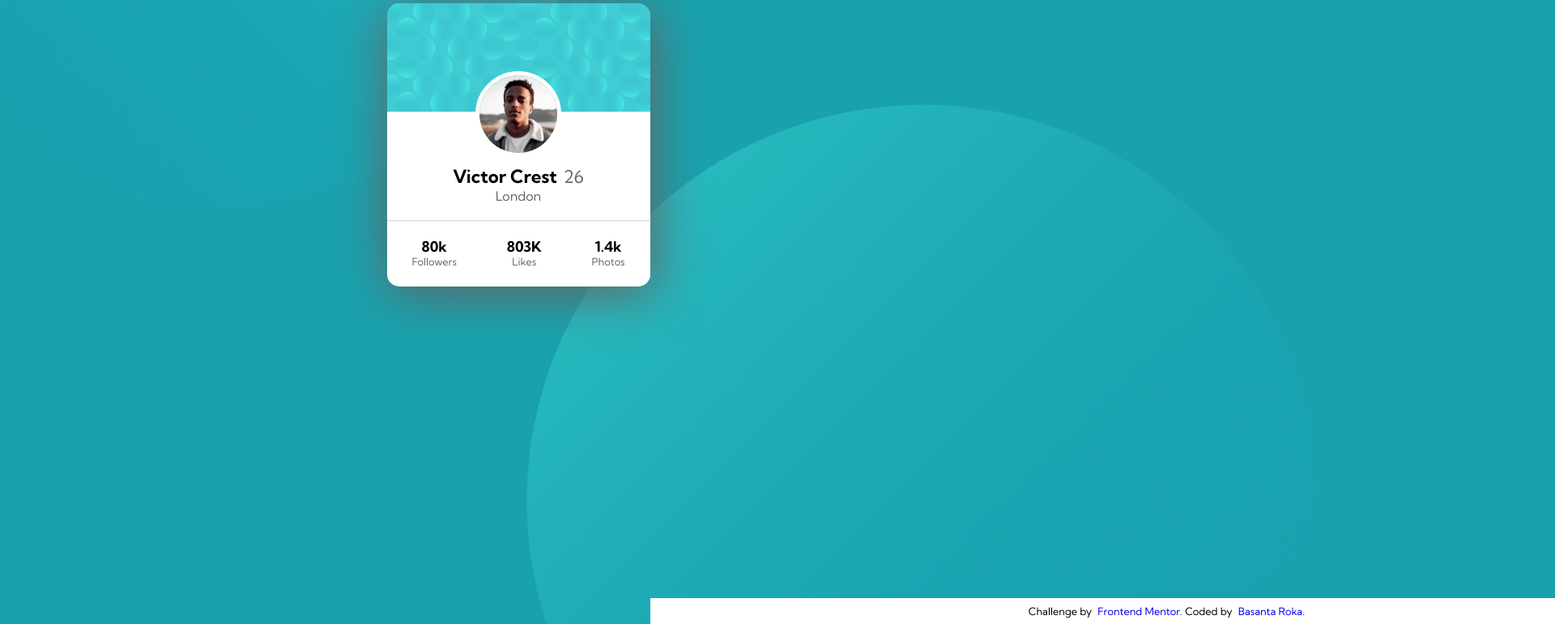
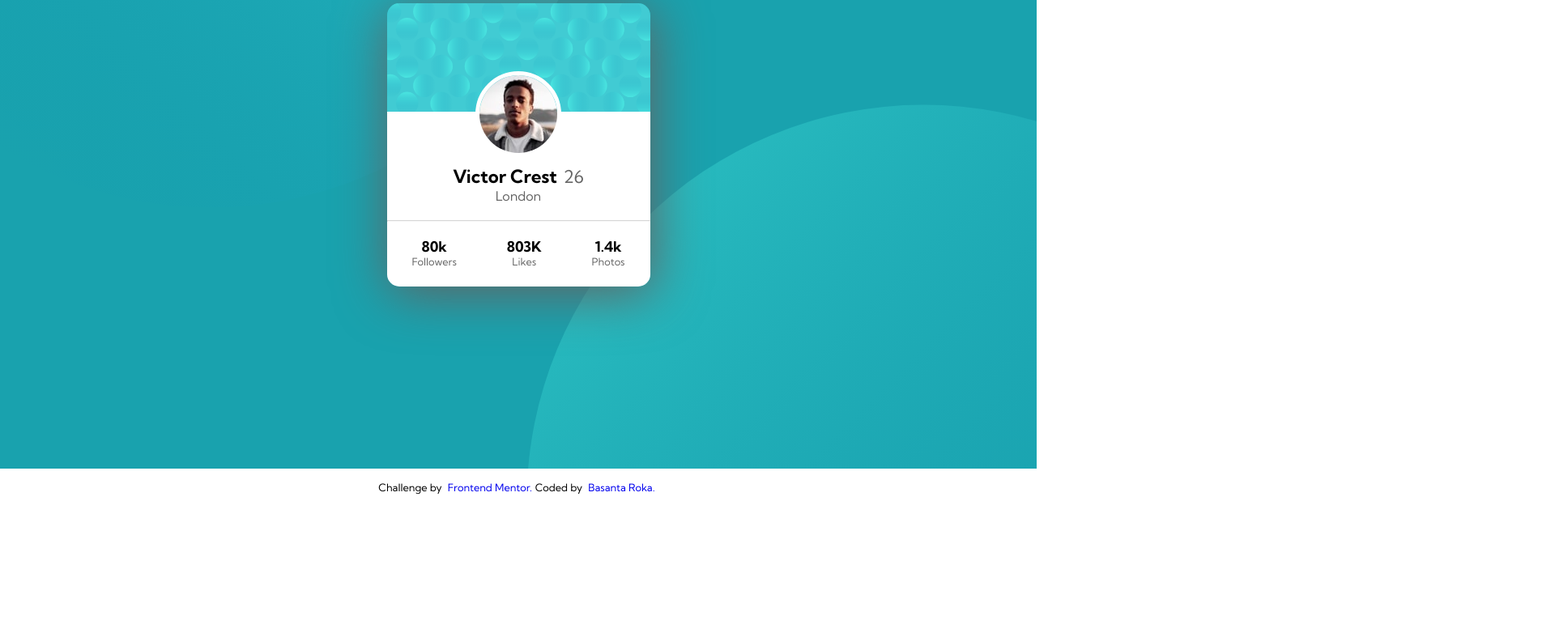
Before and after one commit to Basanta-Roka/Profile-card-component, a plain HTML site: page index.html in a window 1280 px wide. Shown: the part 221-992 px from the top of the page at 81% size, 1920 px wide, since content can reach past the window. After the commit the page ends 845 px from the top, so only its background shows below. Drawn offline with Linux system fonts and the light colour scheme.

Commit message:
Update style.css

```diff
--- a/style.css
+++ b/style.css
@@ -13,14 +13,8 @@
     box-sizing: border-box;
 }
 
-html {
-    display: flex;
-    flex-direction: column;
-}
-
-body {
+body .body {
     font-family: 'Kumbh Sans', sans-serif;
-    height: 100vh;
     display: flex;
     justify-content: center;
     align-items: center;
@@ -30,6 +24,7 @@ body {
     background-repeat: no-repeat;
     background-attachment: fixed;
     width: 100%;
+    min-height: 100vh;
 
 }
 
@@ -135,26 +130,34 @@ h2 {
     opacity: 0.6;
 }
 
-#creditText {
+footer {
+    font-family: 'Kumbh Sans', sans-serif;
+    width: 100%;
+    background-color: #ffffff;
+    height: 45px;
     display: flex;
-    background-color: #ffffff;
-    position: absolute;
-    margin-top: 35rem;
-    padding: 0.5rem;
+    justify-content: center;
+    align-items: center;
+}
+
+.footer #creditText {
     width: 100%;
+    display: flex;
+    flex-direction: row;
     justify-content: center;
+    align-items: center;
     font-size: 0.8rem;
-    align-items: center;
 
 }
 
-#creditText a {
+.footer #creditText a {
     text-decoration: none;
     margin: 0 0.25rem;
 }
 
 @media screen and (max-width:600px) {
-    #creditText {
-        max-width: 180px;
+    .footer #creditText {
+
+        flex-direction: column;
     }
 }
```
